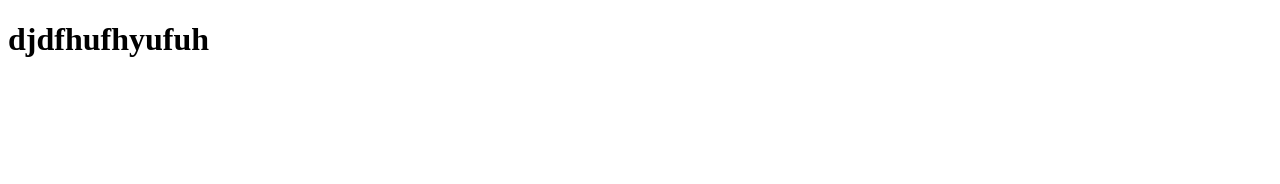
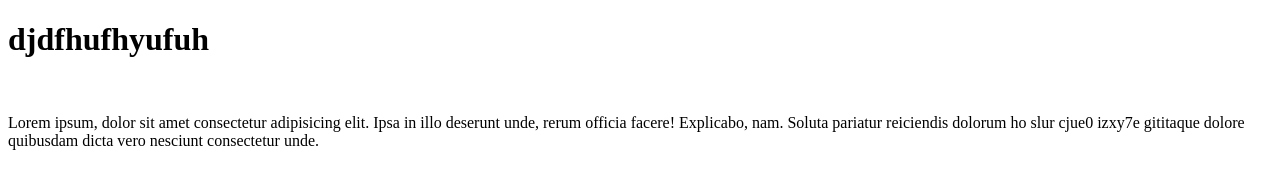
Before and after one commit to Toriqul202/gitta, a plain HTML site: page index.html in a window 1280 px wide. Drawn offline with Linux system fonts and the light colour scheme.

Commit message:
pulltana

```diff
--- a/index.html
+++ b/index.html
@@ -9,5 +9,6 @@
 <body>
     <h1>djdfhufhyufuh</h1>
     <img src="../urban/background.png" alt="">
+    <p>Lorem ipsum, dolor sit amet consectetur adipisicing elit. Ipsa in illo deserunt unde, rerum officia facere! Explicabo, nam. Soluta pariatur reiciendis dolorum ho slur cjue0 izxy7e gititaque dolore quibusdam dicta vero nesciunt consectetur unde.</p>
 </body>
 </html>
```
